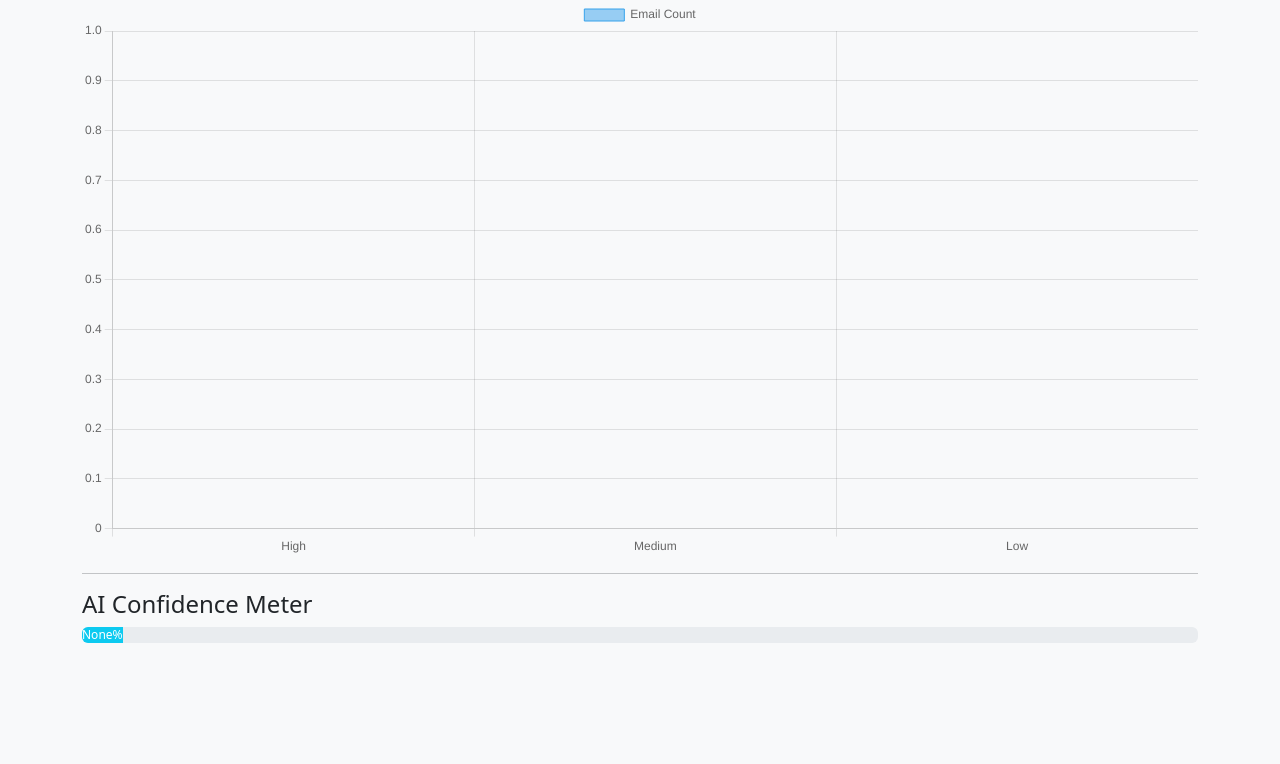
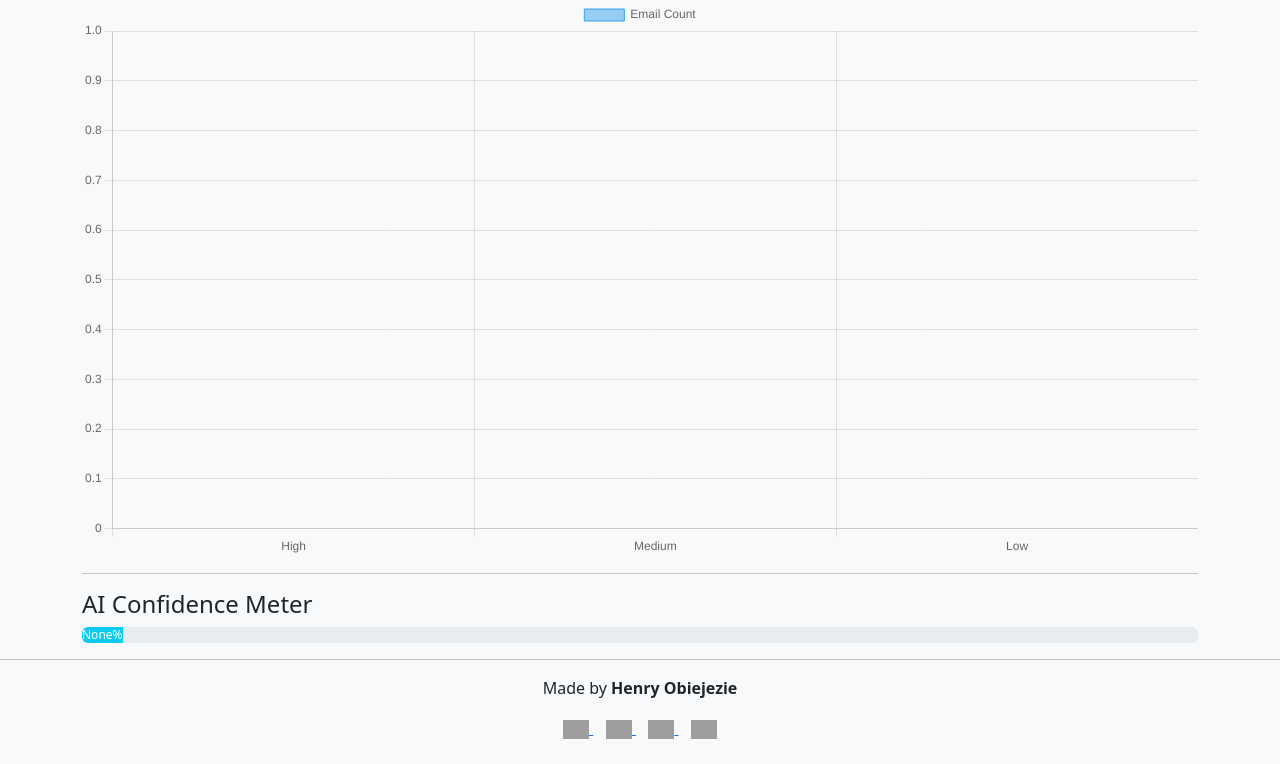
Before and after one commit to cool129/smart-email-sorter, a Flask app: page / in a window 1280 px wide. Shown: the part 1105-1869 px from the top of the page. Before the commit the page ends 1748 px from the top, so only its background shows below. Run offline with Flask 3, Linux system fonts and the light colour scheme; grey boxes are pictures that could not be loaded.

Commit message:
Add credits and social media links section
Added credits and social media links for Henry Obiejezie.

```diff
--- a/templates/index.html
+++ b/templates/index.html
@@ -285,3 +285,26 @@
 
 </body>
 </html>
+
+<hr>
+<!-- Credits and Social Media Links -->
+<div class="text-center mb-4">
+  <p>Made by <strong>Henry Obiejezie</strong></p>
+
+  <a href="https://github.com/cool129" target="_blank">
+    <img align="center" alt="Henry-OO | GitHub" width="26px"
+    src="https://cdn.jsdelivr.net/gh/simple-icons/simple-icons/icons/github.svg" />
+</a> &nbsp;&nbsp;
+
+  <a href="https://www.linkedin.com/in/obieze-obiejezie-6976a9299/" target="_blank">
+    <img align="center" alt="Henry-OO | LinkedIn" width="26px" src="https://cdn-icons-png.flaticon.com/512/174/174857.png" />
+  </a> &nbsp;&nbsp;
+
+  <a href="https://www.facebook.com/share/1AY1fNo6ye/?mibextid=wwXIfr" target="_blank">
+    <img align="center" alt="Henry-OO | Facebook" width="26px" src="https://img.icons8.com/color/48/facebook-new.png" />
+  </a> &nbsp;&nbsp;
+
+  <a href="https://www.instagram.com/geo2face?igsh=MTg0M2Riem5tc21uNA%3D%3D&utm_source=qr" target="_blank">
+    <img align="center" alt="Henry-OO | Instagram" width="26px" src="https://cdn-icons-png.flaticon.com/512/2111/2111463.png" />
+  </a>
+</div>
```
